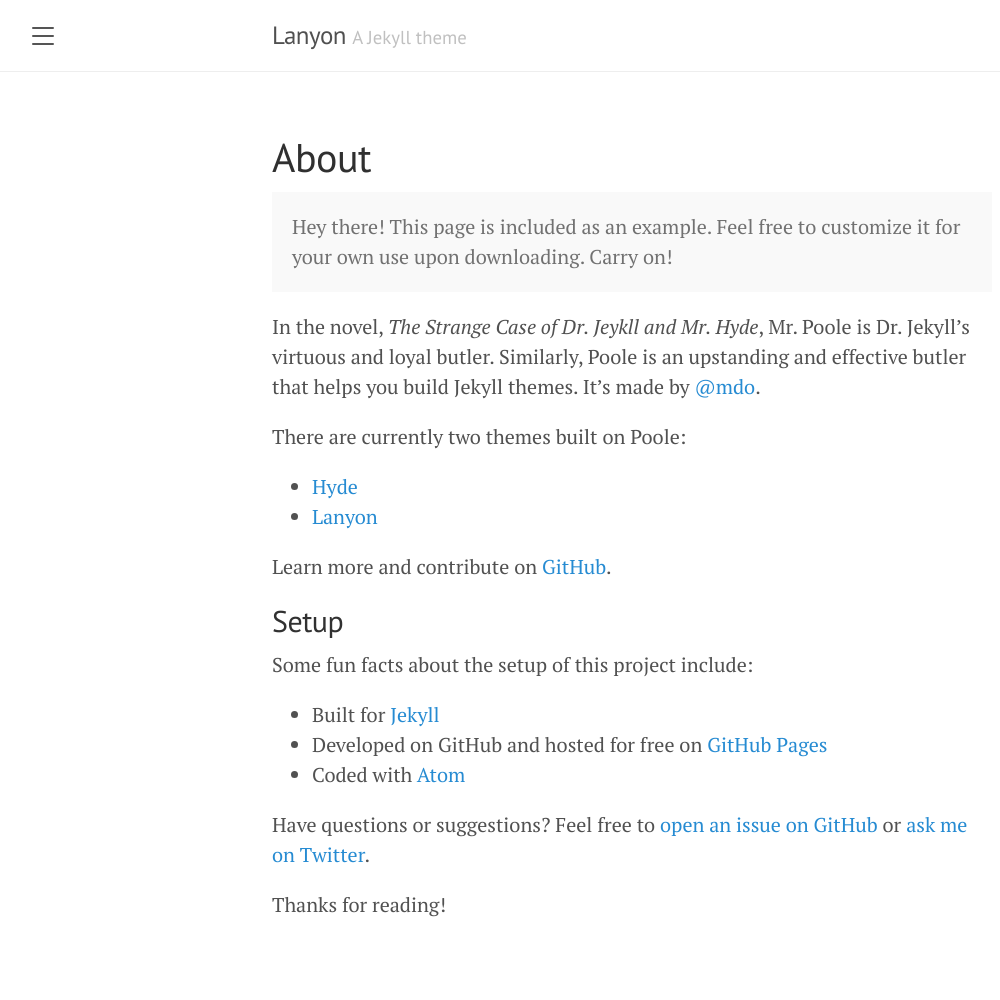
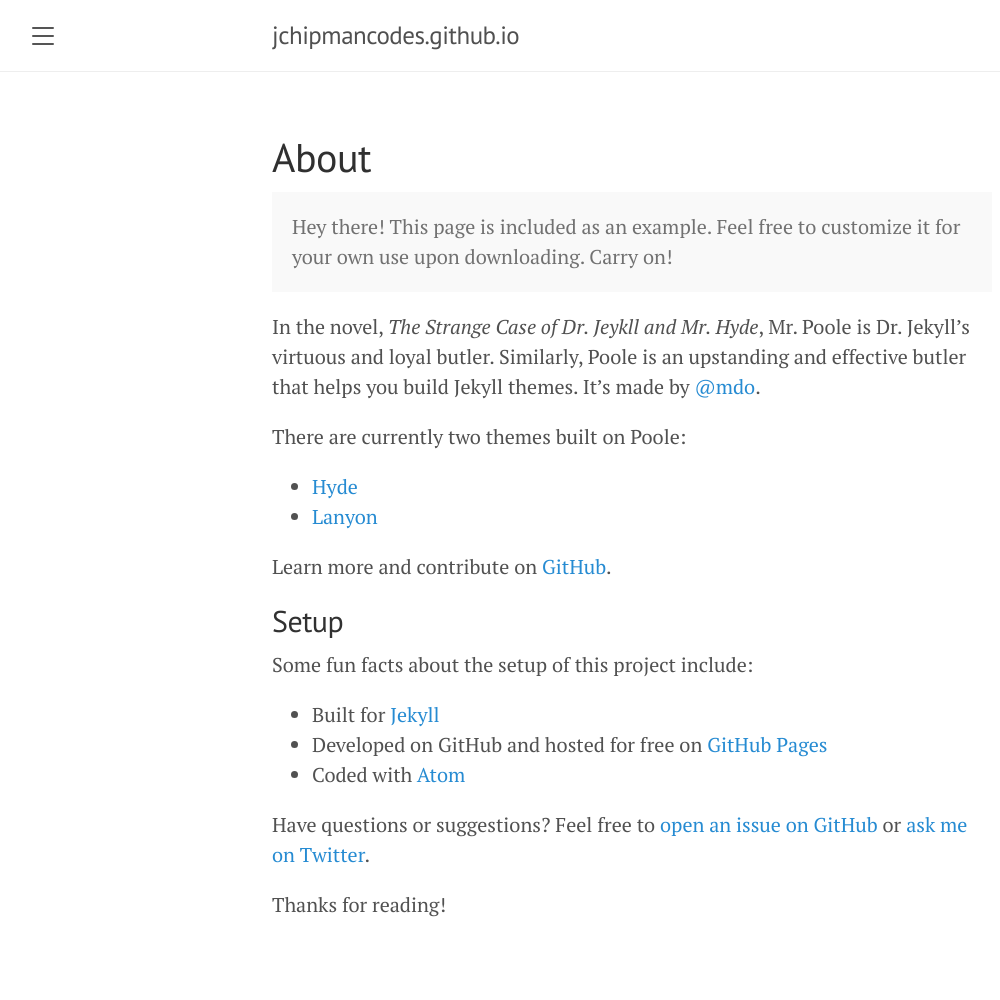
Before and after one commit to jchipmancodes/jchipmancodes.github.io, a Jekyll site: the page built from about.md, in a window 1280 px wide. Shown: the whole page, without its empty margins (8-1008 px from the left). Built offline with Jekyll 4.4.1, drawn with Linux system fonts in a browser that asks for light colours; part of the change alters nothing that is shown.

Commit message:
config.yml update

```diff
--- a/_config.yml
+++ b/_config.yml
@@ -1,22 +1,22 @@
 # Setup
-title:               Lanyon
-tagline:             'A Jekyll theme'
-description:         'A reserved <a href="https://jekyllrb.com" target="_blank">Jekyll</a> theme that places the utmost gravity on content with a hidden drawer. Made by <a href="https://twitter.com/mdo" target="_blank">@mdo</a>.'
-url:                 http://lanyon.getpoole.com
-baseurl:             ''
-paginate:            5
-permalink:           pretty
+#title:               Lanyon
+#tagline:             'A Jekyll theme'
+#description:         'A reserved <a href="https://jekyllrb.com" target="_blank">Jekyll</a> theme that places the utmost gravity on content with a hidden drawer. Made by <a href="https://twitter.com/mdo" target="_blank">@mdo</a>.'
+#url:                 http://lanyon.getpoole.com
+#baseurl:             ''
+#paginate:            5
+#permalink:           pretty
 
 # About/contact
-author:
-  name:              Mark Otto
-  url:               https://twitter.com/mdo
-  email:             markdotto@gmail.com
+#author:
+#  name:              Mark Otto
+#  url:               https://twitter.com/mdo
+#  email:             markdotto@gmail.com
 
 # Gems
 plugins:
   - jekyll-paginate
 
 # Custom vars
-version:             1.1.0
-google_analytics_id: #UA-XXXX-Y
+#version:             1.1.0
+#google_analytics_id: #UA-XXXX-Y
```
